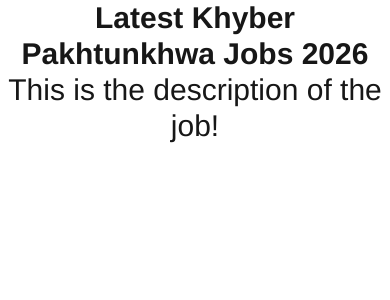
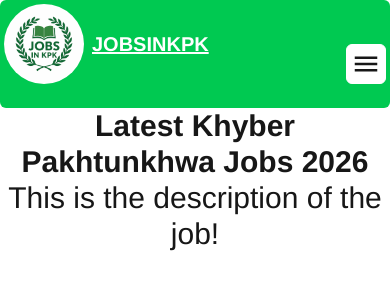
Before and after one commit to mhgkhan/jobsinkpk, a Next.js app: page / in a window 390 px wide. Shown: the top 300 px of the page. Built offline with nearby package versions, Linux system fonts and the light colour scheme.

Commit message:
feat: add responsive Header component with navigation links

```diff
--- a/src/app/layout.js
+++ b/src/app/layout.js
@@ -1,5 +1,6 @@
 import { Geist, Geist_Mono, Arimo, PT_Sans } from "next/font/google";
 import "./globals.css";
+import Header from "@/components/Header";
 
 
 const arimo = Arimo({
@@ -25,7 +26,9 @@ export default function RootLayout({ children }) {
       lang="en"
       className={`${ptSans.variable} ${arimo.className} h-full antialiased`}
     >
-      <body className="min-h-full flex flex-col">{children}</body>
+      <body className="min-h-full flex flex-col">
+        <Header />
+        {children}</body>
     </html>
   );
 }
--- /dev/null
+++ b/src/components/Header.jsx
@@ -0,0 +1,45 @@
+"use client";
+
+import Image from 'next/image'
+import Link from 'next/link'
+import React, { useState } from 'react'
+import { CgClose } from 'react-icons/cg';
+import { MdMenu } from 'react-icons/md'
+
+const Header = () => {
+
+    const [openedMenu, setOpenedMenu] = useState(false)
+
+    return (
+
+        <header className='bg-green-500 md:rounded-none rounded-md'>
+            <nav className="container mx-auto flex items-end justify-between flex-wrap gap-5 py-1 px-1 ">
+                <div className="Logo flex items-end justify-between gap-5 md:w-auto w-full">
+                    <Link href="/" className='flex items-center justify-center gap-2 text-xl underline text-white font-bold'><Image src="/logo.png" alt='Jobs in KPK Logo' width="100" height={100} className='rounded-full w-[80px] h-[80px] ' /> JOBSINKPK</Link>
+                    <button className='p-1 border border-1 border-white rounded-md bg-white cursor-pointer md:hidden flex' onClick={() => setOpenedMenu(!openedMenu)}>
+                        {
+                            openedMenu ? <CgClose className='text-3xl font-bold' /> : <MdMenu className='text-3xl font-bold' />
+                        }
+                    </button>
+
+                </div>
+                <ul className={`flex items-center justify-center gap-5 md:flex-row flex-col md:w-auto w-full md:h-auto ${openedMenu ? "h-auto" : "h-[0px] overflow-hidden"} `}>
+                    <li className='md:w-auto w-full text-center'>
+                        <Link href={"/"} className='text-white font-bold text-lg'>Home</Link>
+                    </li>
+                    <li className='md:w-auto w-full text-center'>
+                        <Link href={"/"} className='text-white font-bold text-lg'>Govt Jobs</Link>
+                    </li>
+                    <li className='md:w-auto w-full text-center'>
+                        <Link href={"/"} className='text-white font-bold text-lg'>Private Jobs</Link>
+                    </li>
+                    <li className='md:w-auto w-full text-center'>
+                        <Link href={"/"} className='text-white font-bold text-lg'>Contact us </Link>
+                    </li>
+                </ul>
+            </nav>
+        </header>
+    )
+}
+
+export default Header
```
Also changed, not shown: public/logo.png (added).
